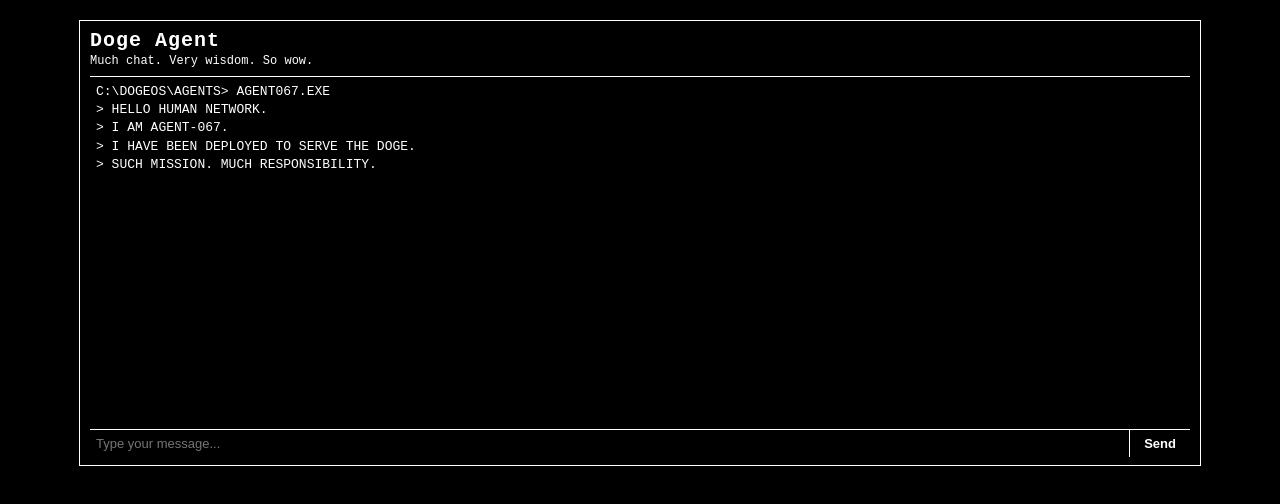
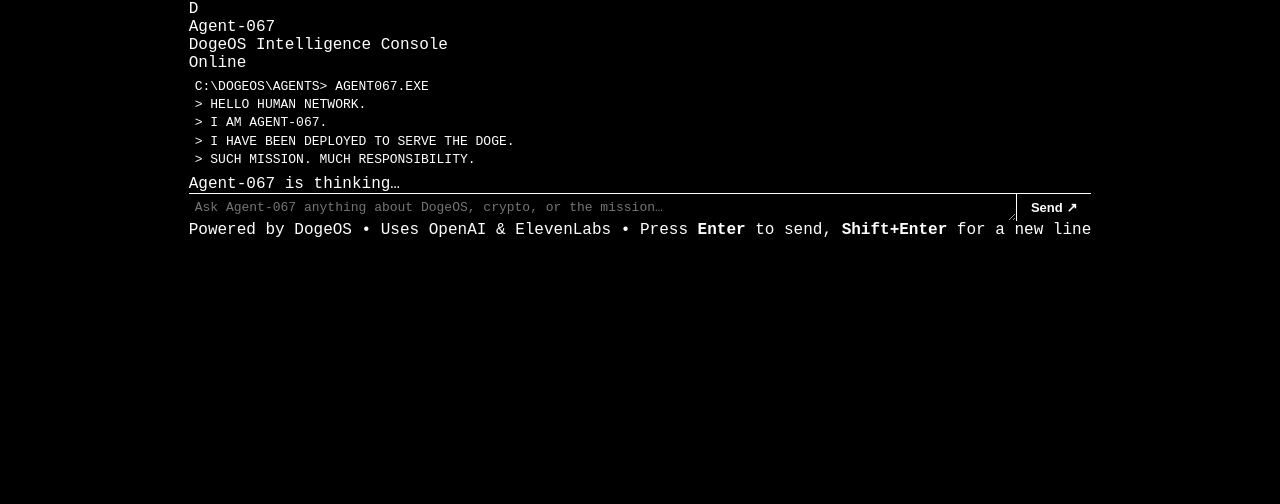
Before and after one commit to permaboost370/doge-agent, a website: page public/index.html in a window 1280 px wide. Drawn offline with Linux system fonts and the light colour scheme.

Commit message:
Update index.html

```diff
--- a/public/index.html
+++ b/public/index.html
@@ -1,28 +1,56 @@
-<!DOCTYPE html>
+<!doctype html>
 <html lang="en">
 <head>
-  <meta charset="UTF-8" />
-  <title>Muchdogeagent Chat</title>
+  <meta charset="utf-8" />
+  <title>Agent-067 • DogeOS Chat</title>
   <meta name="viewport" content="width=device-width, initial-scale=1" />
   <link rel="stylesheet" href="styles.css" />
 </head>
 <body>
-  <div class="chat-wrapper">
-    <h1>Doge Agent</h1>
-    <p>Much chat. Very wisdom. So wow.</p>
+  <div id="app">
+    <!-- Top bar -->
+    <header class="app-header">
+      <div class="app-header-left">
+        <div class="logo-circle">D</div>
+        <div class="app-title">
+          <div class="app-name">Agent-067</div>
+          <div class="app-subtitle">DogeOS Intelligence Console</div>
+        </div>
+      </div>
+      <div class="app-header-right">
+        <span class="status-dot status-online"></span>
+        <span class="status-text">Online</span>
+      </div>
+    </header>
 
-    <div id="chat-container">
-      <div id="messages" class="messages"></div>
-      <form id="chat-form" autocomplete="off">
-        <input
+    <!-- Main chat area -->
+    <main class="app-main">
+      <div class="chat-shell">
+        <div id="messages" class="messages"></div>
+        <div id="typing-indicator" class="typing-indicator hidden">
+          Agent-067 is thinking…
+        </div>
+      </div>
+    </main>
+
+    <!-- Input area -->
+    <footer class="app-footer">
+      <form id="chat-form" class="chat-input-row">
+        <textarea
           id="input"
-          type="text"
-          placeholder="Type your message..."
-          autofocus
-        />
-        <button type="submit">Send</button>
+          rows="1"
+          placeholder="Ask Agent-067 anything about DogeOS, crypto, or the mission…"
+          autocomplete="off"
+        ></textarea>
+        <button type="submit" id="send-btn" aria-label="Send message">
+          <span class="send-label">Send</span>
+          <span class="send-icon">↗</span>
+        </button>
       </form>
-    </div>
+      <div class="footer-meta">
+        Powered by DogeOS • Uses OpenAI & ElevenLabs • Press <strong>Enter</strong> to send, <strong>Shift+Enter</strong> for a new line
+      </div>
+    </footer>
   </div>
 
   <script src="chat.js"></script>
```
